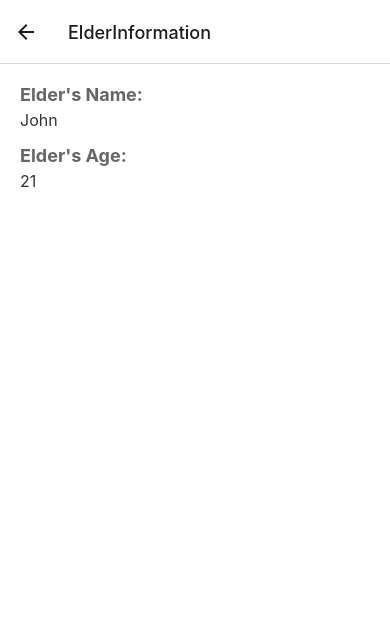
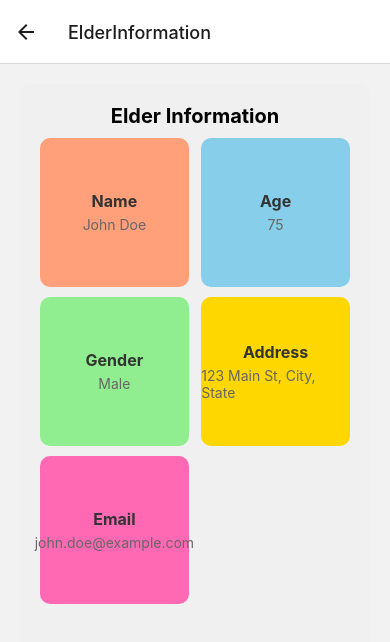
Before and after one commit to reyhanSchool/capstone, a React Native app: screen /ElderInformation in a window 390 px wide. Shown: the top 642 px of the page. Built offline with nearby package versions, Linux system fonts and the light colour scheme.

Commit message:
Edler Information page Fixed the navigation error and also added some colour to the page will need to customized this more and add in more information

```diff
--- a/App.js
+++ b/App.js
@@ -10,7 +10,7 @@ import Medications from './components/Medications';
 import CalendarScreen from './components/CalendarScreen';
 import LoginScreen from './components/LoginScreen';
 import MedicationDetails from './components/MedicationDetails';
-import ElderInfomation from './components/ElderInformation';
+import ElderInformation from './components/ElderInformation';
 
 const Stack = createStackNavigator();
 
@@ -23,7 +23,7 @@ export default function App() {
         <Stack.Screen name="Medications" component={Medications} />
         <Stack.Screen name="CalendarScreen" component={CalendarScreen} />
         <Stack.Screen name ="MedicationDetails" component={MedicationDetails} />
-        <Stack.Screen name ="ElderInformation" component={ElderInfomation} />
+        <Stack.Screen name="ElderInformation" component={ElderInformation} />
       </Stack.Navigator>
     </NavigationContainer>
   );
@@ -38,14 +38,13 @@ function HomeScreen({ navigation }) {
     <View style={styles.container}>
       <Greeting timeOfDay={currentHour} name={name} />
       <View style={styles.content}>
-        <RectangleWithImageBackground
-        id = "Patient Information"
-        title="Elder Information"
-        imageUrl={require('./assets/statusBackground.png')}
-        color="#CCE9C1"
-        fontSize={35}
-        onPress={() => navigation.navigate('ElderInfomation')}
-        />
+      <RectangleWithImageBackground
+          id="Elder Information"
+          title="Elder Information"
+          imageUrl={require('./assets/statusBackground.png')}
+          color="#FFCA99"
+          fontSize={25}
+          onPress={() => navigation.navigate('ElderInformation')} />
         <RectangleWithImageBackground
           id="Live View"
           title="In Room"
--- a/components/ElderInformation.js
+++ b/components/ElderInformation.js
@@ -2,36 +2,74 @@ import React from 'react';
 import { View, Text, StyleSheet } from 'react-native';
 
 const ElderInformation = () => {
-    const elderName = "John"
-    const elderAge = 21;
+  const elder = {
+    name: "John Doe",
+    age: 75,
+    gender: 'Male',
+    address: '123 Main St, City, State',
+    email: 'john.doe@example.com',
+  };
 
   return (
     <View style={styles.container}>
-            <Text style={styles.label}>Elder's Name:</Text>
-            <Text style={styles.text}>{elderName}</Text>
-
-            <Text style={styles.label}>Elder's Age:</Text>
-            <Text style={styles.text}>{elderAge}</Text>
+      <Text style={styles.title}>Elder Information</Text>
+      <View style={styles.infoContainer}>
+        <SquareWithColor title="Name" value={elder.name} color="#FFA07A" />
+        <SquareWithColor title="Age" value={elder.age.toString()} color="#87CEEB" />
+        <SquareWithColor title="Gender" value={elder.gender} color="#90EE90" />
+        <SquareWithColor title="Address" value={elder.address} color="#FFD700" />
+        <SquareWithColor title="Email" value={elder.email} color="#FF69B4" />
+      </View>
     </View>
   );
-};
+}
+
+const SquareWithColor = ({ title, value, color }) => (
+  <View style={[styles.square, { backgroundColor: color }]}>
+    <Text style={styles.label}>{title}</Text>
+    <Text style={styles.value}>{value}</Text>
+  </View>
+);
 
 const styles = StyleSheet.create({
   container: {
     flex: 1,
-        padding: 20,
-        backgroundColor: '#fff',
+    paddingHorizontal: 20,
+    paddingVertical: 20,
+    backgroundColor: '#f0f0f0',
+    borderRadius: 10,
+    marginHorizontal: 20,
+    marginTop: 20,
+    elevation: 2,
+  },
+  title: {
+    fontSize: 20,
+    fontWeight: 'bold',
+    marginBottom: 10,
+    textAlign: 'center',
+  },
+  infoContainer: {
+    flexDirection: 'row',
+    flexWrap: 'wrap',
+    justifyContent: 'space-between',
+  },
+  square: {
+    width: '48%',
+    aspectRatio: 1, // Ensures a square shape
+    justifyContent: 'center',
+    alignItems: 'center',
+    borderRadius: 10,
+    marginBottom: 10,
   },
   label: {
-        fontSize: 18,
+    fontSize: 16,
     fontWeight: 'bold',
     marginBottom: 5,
+    color: '#333',
+  },
+  value: {
+    fontSize: 14,
     color: '#666',
-    },
-    text: {
-        fontSize: 16,
-        marginBottom: 15,
-        color: '#333',
   },
 });
 
--- a/components/RectangleWithImageBackground.js
+++ b/components/RectangleWithImageBackground.js
@@ -11,6 +11,9 @@ const RectangleWithImageBackground = ({id, title, imageUrl, color, fontSize }) =
     }
     else if(id === "Live View"){
       navigation.navigate('Medications') //Need to create the live view page
+    }
+    else if (id === "Elder Information"){
+      navigation.navigate('ElderInformation')
     }
   };
     return (
```
Lines whose indentation alone changed are shown as unchanged.
